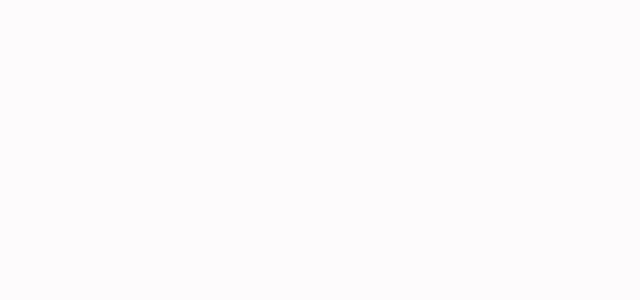
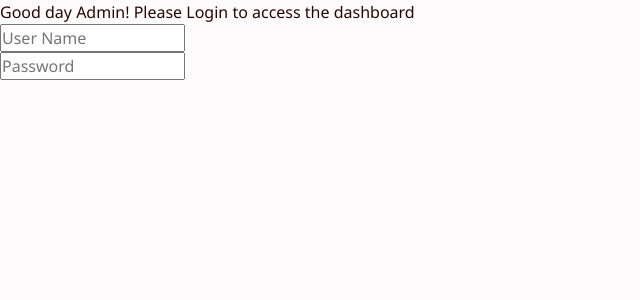
Before and after one commit to chrisg25/thetouch-v2, a React (Vite) app in the folder admin-client/: page /login in a window 1280 px wide. Before the commit this address had no page. Shown: the top 300 px of the page, without its empty margins (0-640 px from the left). Built offline with nearby package versions, Linux system fonts and the light colour scheme.

Commit message:
implemented login page structure

```diff
--- a/admin-client/src/App.tsx
+++ b/admin-client/src/App.tsx
@@ -3,10 +3,12 @@ import AddJournalist from "./pages/AddJournalist";
 import { Routes, Route } from "react-router-dom";
 import AddArticle from "./pages/AddArticle";
 import Layout from "./components/layout";
+import Login from "./pages/Login";
 
 const App: FC = () => {
   return (
     <Routes>
+      <Route path="/login" element={<Login />} />
       <Route path="/" element={<Layout />}>
         <Route path="/add-articles" element={<AddArticle />} />
         <Route path="/add-journalists" element={<AddJournalist />} />
--- /dev/null
+++ b/admin-client/src/pages/Login.tsx
@@ -0,0 +1,14 @@
+import React from "react";
+import CustomInput from "../components/inputs/CustomInput";
+
+const Login = () => {
+  return (
+    <div>
+      <h1>Good day Admin! Please Login to access the dashboard</h1>
+      <input type={"text"} placeholder="User Name" />
+      <input type={"password"} placeholder="Password" />
+    </div>
+  );
+};
+
+export default Login;
```
